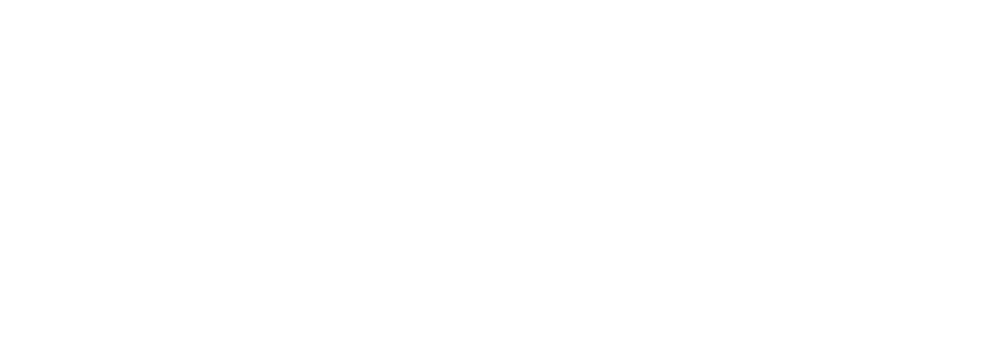
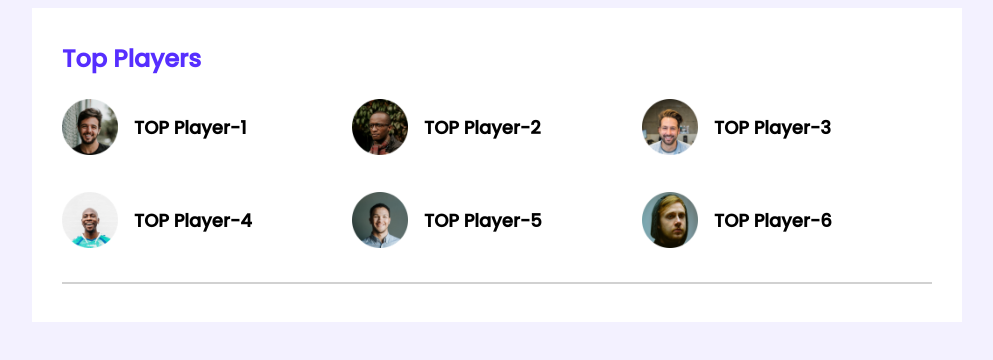
Before and after one commit to xsupto/leader-board, a plain HTML site: page index.html in a window 1280 px wide. Shown: the whole page, without its empty margins (143-1136 px from the left). Drawn offline with Linux system fonts and the light colour scheme.

Commit message:
top section1

```diff
--- a/css/style.css
+++ b/css/style.css
@@ -0,0 +1,62 @@
+/* Fonts   */
+
+ @import url('https://fonts.googleapis.com/css2?family=Poppins:wght@500&display=swap');
+
+/* Common style  */
+ body{
+    font-family: 'Poppins', sans-serif;
+    background-color: #F3F1FF;
+}
+
+main{
+  display: flex;
+  justify-content: center;
+}
+.container{
+  background-color: #FFFFFF;
+  width: 870px;
+  /* height: 679px; */
+  padding: 30px;
+}
+
+/* Common style  */
+
+
+/* Top players style  */
+.top-players{
+  margin-bottom: 30px;
+}
+
+.section-titel{
+  font-size: 24px;
+  color: #562EFF;
+  margin-top: 3px;
+
+
+}
+
+.players {
+    display: grid;
+    grid-template-columns: repeat(3, 1fr);
+    grid-row-gap: 30px ;
+
+}
+.player{
+display: flex;
+align-items: center;
+}
+
+.player img{
+  width: 56px;
+  height: 56px;
+}
+
+.payler-name{
+ margin-left: 16px;
+ font-size: 18px;
+}
+
+hr{
+  border: 1px solid #D1D1D1;
+}
+/* Top Players style ends  */
--- a/index.html
+++ b/index.html
@@ -11,6 +11,66 @@
 </head>
 
 <body>
+    <!-- Header Start -->
+    <header>
+
+    </header>
+
+    <!-- header ends -->
+
+    <!-- main section start  -->
+
+    <main>
+        <!-- Tip Players And Blogs Starts -->
+
+        <section class="container">
+            <div class="top-players ">
+                <h2 class="section-titel">Top Players </h2>
+                <div class="players">
+
+                    <div class="player">
+                        <img src="images/players/player-1.PNG" alt="">
+                        <h3 class="payler-name">TOP Player-1</h3>
+                    </div>
+
+                    <div class="player">
+                        <img src="images/players/player-2.PNG" alt="">
+                        <h3 class="payler-name">TOP Player-2</h3>
+                    </div>
+
+                    <div class="player">
+                        <img src="images/players/player-3.PNG" alt="">
+                        <h3 class="payler-name">TOP Player-3</h3>
+                    </div>
+
+                    <div class="player">
+                        <img src="images/players/player-4.PNG" alt="">
+                        <h3 class="payler-name">TOP Player-4</h3>
+                    </div>
+
+                    <div class="player">
+                        <img src="images/players/player-5.PNG" alt="">
+                        <h3 class="payler-name">TOP Player-5</h3>
+                    </div>
+
+                    <div class="player">
+                        <img src="images/players/player-6.PNG" alt="">
+                        <h3 class="payler-name">TOP Player-6</h3>
+                    </div>
+
+
+                </div>
+
+
+
+            </div>
+
+            <hr>
+
+
+
+
+        </section>
 
 
 
@@ -20,6 +80,11 @@
 
 
 
+    </main>
+
+    <!-- main ends  -->
+
+
 </body>
 
 </html>
```
